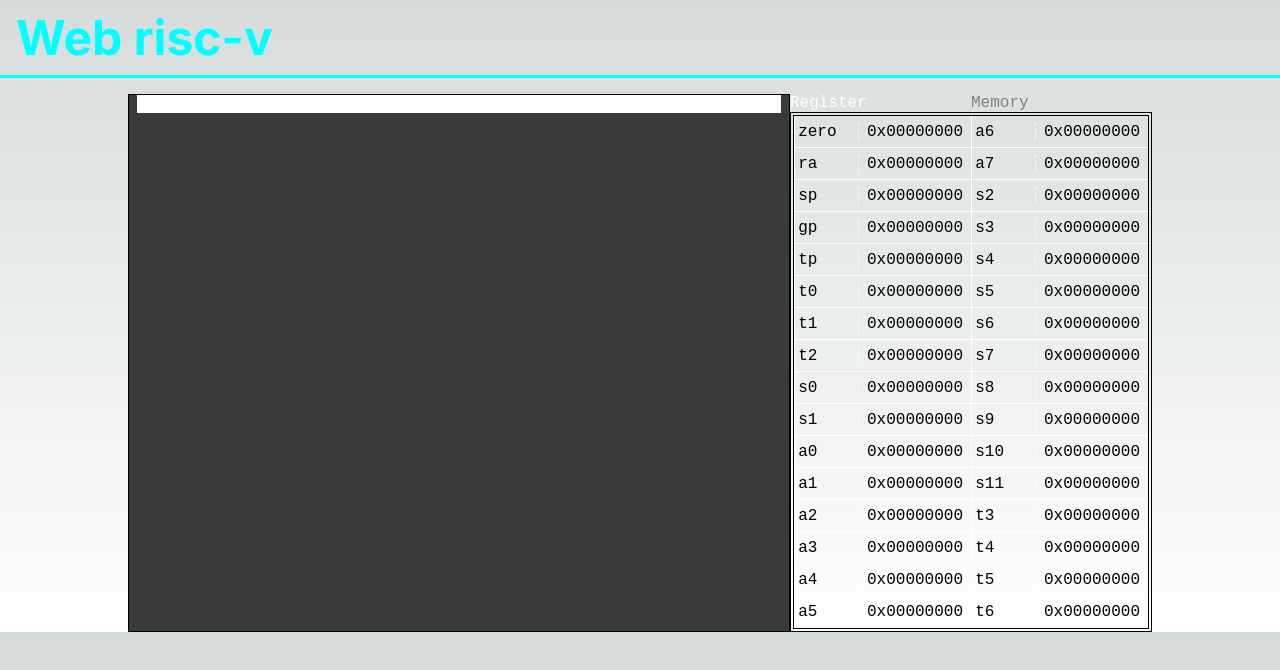
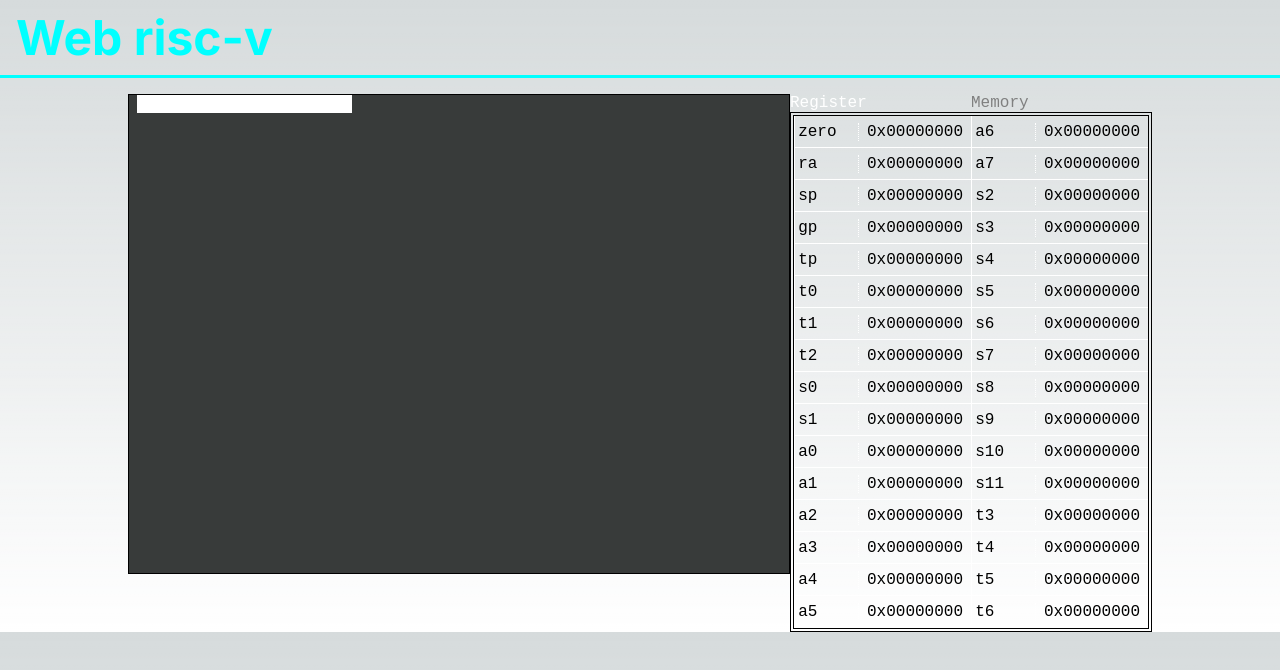
Before and after one commit to zacky1972/Web_riscV, a Next.js app: page / in a window 1280 px wide. Shown: the top 670 px of the page. Built offline with nearby package versions, Linux system fonts and the light colour scheme.

Commit message:
add auto scroll & fix empty enter

```diff
--- a/src/app/compile.ts
+++ b/src/app/compile.ts
@@ -123,12 +123,33 @@ export const processCommand = (
 	// setPC(p=>p+1);
 }
 
+/*
+引数：
+	code		：入力されたコード（複数行も可）
+	setCommands	：処理したcodeを実行可能なcommandに格納するための関数
+	labels		：現在設定されているラベル群
+	setLabels	：新たにラベルを設定するための関数
+	register	：レジスターに設定されている値群
+	commands	：処理済みの実行可能なcommand群
+返り値：
+	codeが正しく実行可能な場合：
+		content	：code
+		error	：none
+	codeに誤りがあった場合：
+		content	：code
+		error	：何らかのエラーメッセージ
+	codeがからだった場合：
+		content	：""
+		error	：empty
+*/
 export const compile = (
 	code: string, setCommands: Dispatch<SetStateAction<Array<string>>>,
 	labels: Array<Label>, setLabels: Dispatch<SetStateAction<Array<Label>>>,
 	register: Register, commands: Array<string>
 ):Code=>{
-	const cmds = code.split("\n");
+	const cmds = code.split("\n").filter(c=>c!=="");
+	if(cmds.length===0) return {content:"", error:"empty"};
+
 	const temp_labels: Array<Label> = [...labels];
 	var error = "";
 	cmds.forEach((c,i)=>{
--- a/src/app/components/Terminal/index.tsx
+++ b/src/app/components/Terminal/index.tsx
@@ -8,20 +8,21 @@ export const Terminal = ({
 }:{
 	register:Register, setRegister:Dispatch<SetStateAction<Register>>
 })=>{
-	const [key_counter, setKC] = useState<number>(0);
 	//command
   const [command, setCommand] = useState<string>("");
   //コマンドラインのすべての入力を分類し格納
   const [commandline, setCommandLine] = useState<Array<Code>>([]);
+	const [beAddedRow, setBeAddedRow] = useState<boolean>(false);
   //コンパイル後のコマンドを格納
   const [commands, setCommands] = useState<Array<string>>([]);
   const [labels, setLabels] = useState<Array<Label>>([]);
   const [pc, setPC] = useState<number>(0);
+	//ログ遡り用の変数
   const [selecter, setSelecter] = useState<number>(0);
-
   const [tempCommand, setTCommand] = useState<string>("");
 
   const cmdLineRef = useRef<HTMLTextAreaElement>(null);
+	const terminalRef = useRef<HTMLDivElement>(null);
 
 	const handleEnterCommand = () =>{
     console.log("----------entered--------------");
@@ -31,8 +32,13 @@ export const Terminal = ({
 		setTCommand("");
 
     const result = [compile(command, setCommands, labels, setLabels, register, commands)];
-    if(result[0].error !== "none") result.push({content:result[0].error, error:"this"})
-    setCommandLine(cl=>[...cl, ...result])
+		if(result[0].error!=="empty"){
+			if(result[0].error!=="none")
+				result.push({content:result[0].error, error:"this"})
+
+			setCommandLine(cl=>[...cl, ...result])
+		}
+		console.log(result[0].error)
     setCommand("");
   }
 	//コマンドリスト、プログラムカウンターが更新された際コマンドを実行
@@ -46,6 +52,14 @@ export const Terminal = ({
 			setRegister(r=>create(r));
     }
   }, [commands, pc])
+	//行が追加されたらそれに合わせてスクロールする
+	useEffect(()=>{
+		if(!beAddedRow) return;
+
+		if(cmdLineRef.current) cmdLineRef.current.scrollIntoView();
+		setBeAddedRow(false);
+		console.log("added row")
+	}, [beAddedRow])
 	//セレクターが更新された際セレクターに合わせたコマンドをセット
 	useEffect(()=>{
 		console.log(`selector updated:${selecter}`)
@@ -60,8 +74,6 @@ export const Terminal = ({
 	const handleKeyInputs = (e: React.KeyboardEvent) => {
     if(e.nativeEvent.isComposing) return;
 
-		setKC(kc=>kc+1);
-
     switch(e.key){
     case "Enter":
       if(e.shiftKey){
@@ -71,6 +83,8 @@ export const Terminal = ({
       }
       else
         handleEnterCommand();
+
+			setBeAddedRow(true);
       console.log("enter");
       e.preventDefault();
       break;
@@ -103,7 +117,7 @@ export const Terminal = ({
     }
   }
   return(
-		<div className={styles.terminal} onClick={()=>cmdLineRef.current?.focus()}>
+		<div ref={terminalRef} className={styles.terminal} onClick={()=>cmdLineRef.current?.focus()}>
       {commandline.map((c, i)=><div key={i} className={
         c.error==="none"?styles.command:c.error==="this"?styles.msg_err:styles.msg_wrong
       }>{c.content}</div>)}
--- a/src/app/components/Terminal/terminal.module.css
+++ b/src/app/components/Terminal/terminal.module.css
@@ -1,14 +1,19 @@
 .terminal{
-    display: flex;
-    flex-direction: column;
+    /* 有効にするとtextareaが潰れてしまう
+    /* display: flex;
+    flex-direction: column; */
     width:100%;
+    height:30rem;
     background-color: rgb(56, 59, 58);
     border: 0.1rem solid;
     padding:0 0.5rem 0 0.5rem;
 
     white-space: pre-wrap;
+
+    overflow:scroll;
 }
 .terminal textarea{
+    overflow: visible;
     text-decoration: none;
     border: none;
     font-family:'Courier New', Courier, monospace;
--- a/src/app/page.tsx
+++ b/src/app/page.tsx
@@ -8,7 +8,7 @@ import { Memory } from './components/Memory';
 
 export default function Home() {
   const [register, setRegister] = useState<Register>(init())
-
+  const [test_elem, setTestElem] = useState<Array<string>>([])
   return (
     <main className={styles.main}>
       <Header></Header>
```
Also changed, not shown: src/app/page.module.css (line endings or trailing spaces).
